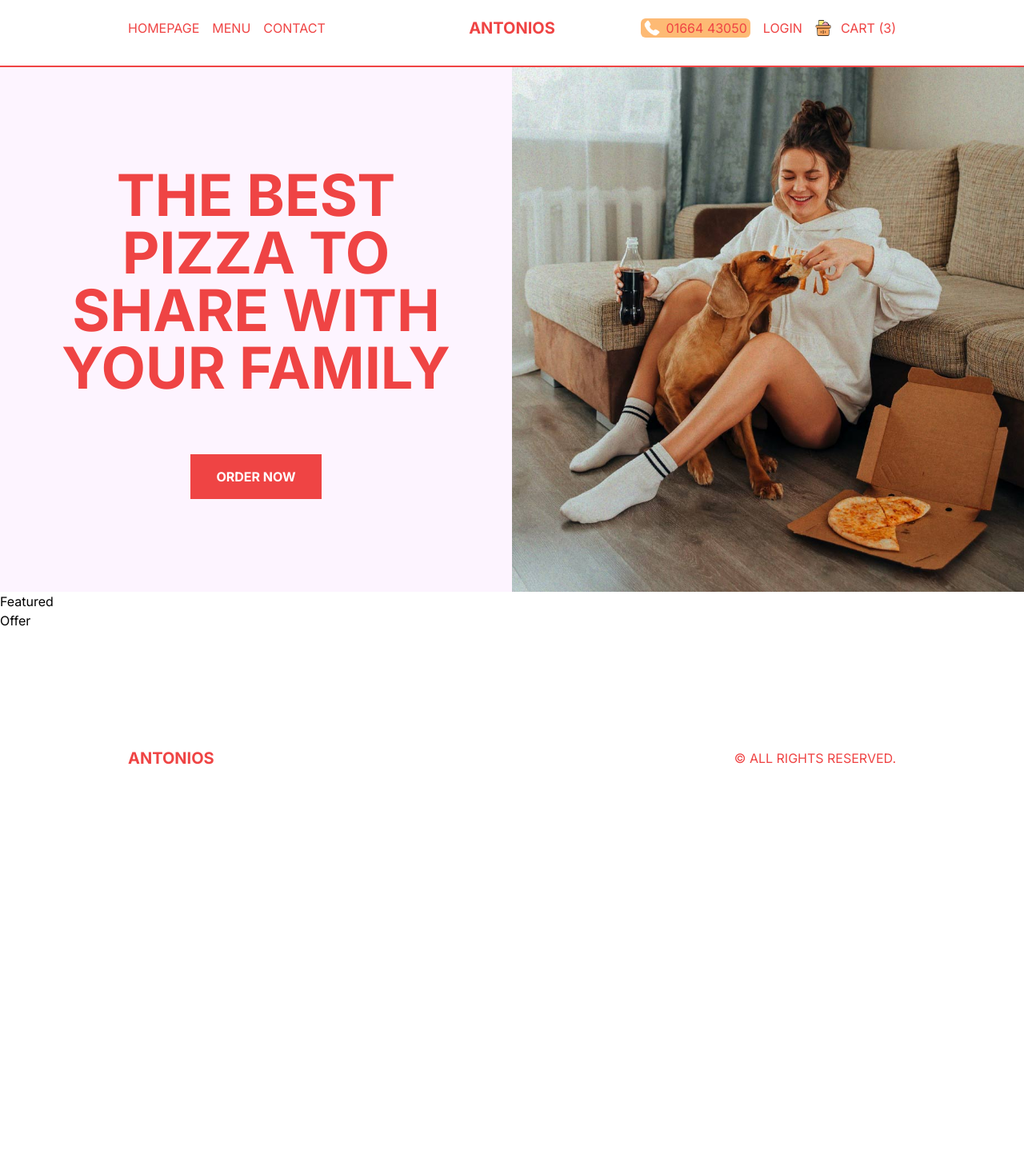
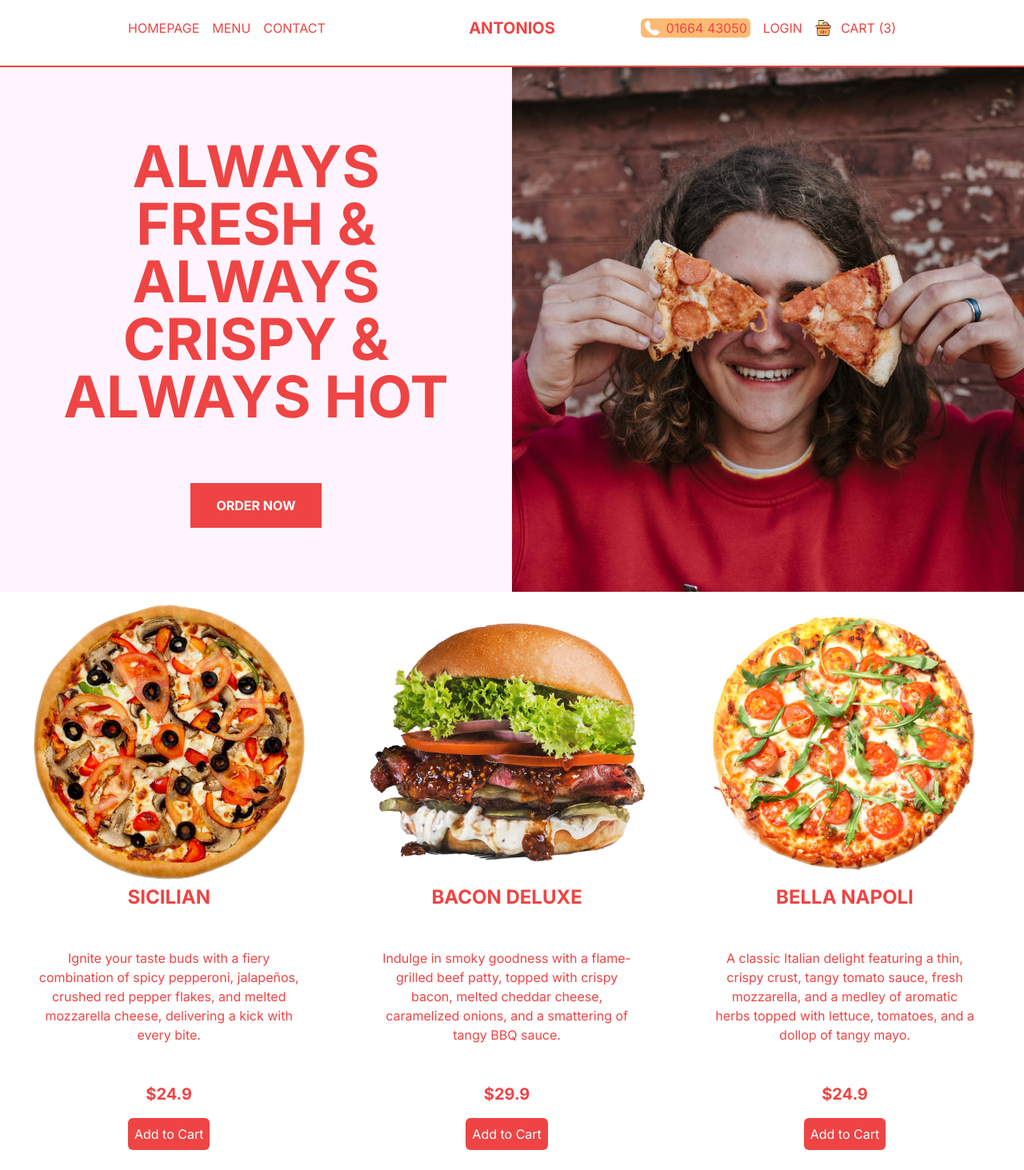
Before and after one commit to Ajaysh73/restaurant, a Next.js app: page / in a window 1280 px wide. Shown: the part 60-1523 px from the top of the page at 80% size. Before the commit the page ends 1168 px from the top, so only its background shows below. Built offline with nearby package versions, Linux system fonts and the light colour scheme.

Commit message:
featured completed

```diff
--- a/src/components/Featured.tsx
+++ b/src/components/Featured.tsx
@@ -1,7 +1,44 @@
+import { featuredProducts } from '@/data';
+import Image from 'next/image';
 import React from 'react';
 
 const Featured = () => {
-  return <div>Featured</div>;
+  return (
+    <div className='w-screen overflow-x-scroll text-red-500'>
+      {/* WRAPPER */}
+      <div className='w-max flex'>
+        {/* SINGLE ITEM */}
+        {featuredProducts.map((item) => (
+          <div
+            key={item.id}
+            className='w-screen h-[60vh] flex flex-col items-center justify-around p-4 hover:bg-fuchsia-50 transition-all duration-300 md:w-[50vw] xl:w-[33vw] xl:h-[90vh]'>
+            {/* IMAGE CONTAINER */}
+            {item.img && (
+              <div className='relative flex-1 w-full hover:rotate-[60deg] transition-all duration-500'>
+                <Image
+                  src={item.img}
+                  alt=''
+                  fill
+                  className='object-contain'
+                />
+              </div>
+            )}
+            {/* TEXT CONTAINER */}
+            <div className='flex-1 flex flex-col items-center text-center gap-4 justify-center'>
+              <h1 className='text-xl font-bold uppercase xl:text-2xl 2xl:text-3xl'>
+                {item.title}
+              </h1>
+              <p className='p-4 xl:p-8'>{item.desc}</p>
+              <span className='text-xl font-bold'>${item.price}</span>
+              <button className='bg-red-500 text-white p-2 rounded-md'>
+                Add to Cart
+              </button>
+            </div>
+          </div>
+        ))}
+      </div>
+    </div>
+  );
 };
 
 export default Featured;
--- a/src/components/Slider.tsx
+++ b/src/components/Slider.tsx
@@ -22,14 +22,14 @@
 
 const Slider = () => {
   const [currentSlide, setCurrentSlide] = useState(0);
-  useEffect(() => {
-    const interval = setInterval(
-      () =>
-        setCurrentSlide((prev) => (prev === data.length - 1 ? 0 : prev + 1)),
-      2000
-    );
-    return () => clearInterval(interval);
-  }, []);
+  // useEffect(() => {
+  //   const interval = setInterval(
+  //     () =>
+  //       setCurrentSlide((prev) => (prev === data.length - 1 ? 0 : prev + 1)),
+  //     2000
+  //   );
+  //   return () => clearInterval(interval);
+  // }, []);
   return (
     <div className='flex flex-col h-[calc(100vh-6rem)] md:h-[calc(100vh-9rem)] lg:flex-row bg-fuchsia-50'>
       {/* TEXT CONTAINER */}
```
